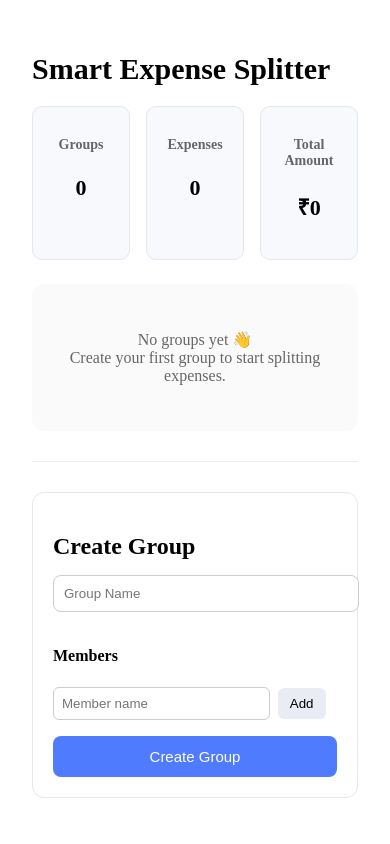
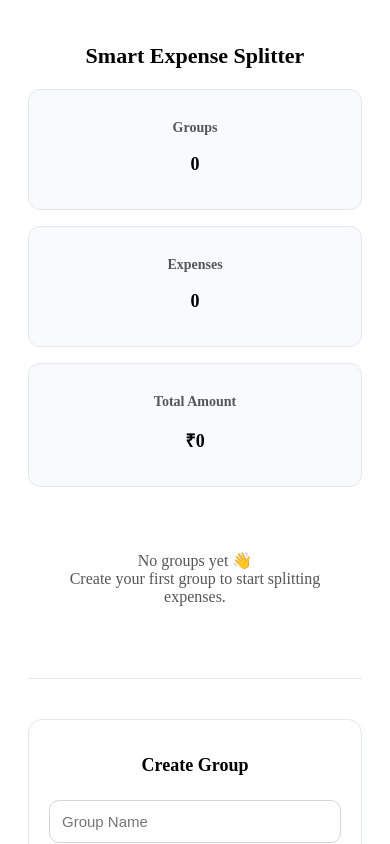
Before and after one commit to NSGahlot/smart-expense-splitter, a React (Vite) app: page / in a window 390 px wide. Shown: the top 844 px of the page. Built offline with nearby package versions, Linux system fonts and the light colour scheme.

Commit message:
Home page css done

```diff
--- a/src/components/ExpenseForm.jsx
+++ b/src/components/ExpenseForm.jsx
@@ -1,22 +1,37 @@
-import { useState } from "react";
+import { useState, useEffect } from "react";
 import { useDispatch } from "react-redux";
 import { addExpense } from "../features/groups/groupsSlice";
 import "./ExpenseForm.css";
 
 const ExpenseForm = ({ group }) => {
+  const dispatch = useDispatch();
+
+  if (!group) return null;
+
   const [title, setTitle] = useState("");
   const [amount, setAmount] = useState("");
-  const [paidBy, setPaidBy] = useState(group.members[0]);
+  const [paidBy, setPaidBy] = useState("");
   const [splitType, setSplitType] = useState("equal");
   const [customSplit, setCustomSplit] = useState({});
-  const dispatch = useDispatch();
+  const [expenseDate, setExpenseDate] = useState(
+    new Date().toISOString().split("T")[0]
+  );
+
+  useEffect(() => {
+    if (group?.members?.length) {
+      setPaidBy(group.members[0]);
+    }
+  }, [group]);
 
   const handleCustomChange = (member, value) => {
-    setCustomSplit({ ...customSplit, [member]: Number(value) });
+    setCustomSplit((prev) => ({
+      ...prev,
+      [member]: Number(value),
+    }));
   };
 
   const handleAddExpense = () => {
-    if (!title || !amount) return;
+    if (!title || !amount || !paidBy) return;
 
     dispatch(
       addExpense({
@@ -27,6 +42,7 @@ const ExpenseForm = ({ group }) => {
           paidBy,
           splitType,
           customSplit: splitType === "custom" ? customSplit : null,
+          date: new Date(expenseDate).toISOString(), // ✅ USER SELECTED DATE
         },
       })
     );
@@ -35,6 +51,7 @@ const ExpenseForm = ({ group }) => {
     setAmount("");
     setSplitType("equal");
     setCustomSplit({});
+    setExpenseDate(new Date().toISOString().split("T")[0]);
   };
 
   return (
@@ -57,10 +74,19 @@ const ExpenseForm = ({ group }) => {
 
         <select value={paidBy} onChange={(e) => setPaidBy(e.target.value)}>
           {group.members.map((m) => (
-            <option key={m}>{m}</option>
+            <option key={m} value={m}>
+              {m}
+            </option>
           ))}
         </select>
       </div>
+
+      {/* ✅ DATE PICKER */}
+      <input
+        type="date"
+        value={expenseDate}
+        onChange={(e) => setExpenseDate(e.target.value)}
+      />
 
       <div className="split-options">
         <label>
--- a/src/components/ExpenseList.jsx
+++ b/src/components/ExpenseList.jsx
@@ -5,7 +5,9 @@ import "./ExpenseList.css";
 const ExpenseList = ({ expenses, groupId }) => {
   const dispatch = useDispatch();
 
-  if (expenses.length === 0) return <p>No expenses yet</p>;
+  if (expenses.length === 0) {
+    return <p>No expenses yet</p>;
+  }
 
   return (
     <div className="expense-list">
@@ -14,7 +16,14 @@ const ExpenseList = ({ expenses, groupId }) => {
       {expenses.map((e) => (
         <div key={e.id} className="expense-item">
           <div className="expense-info">
-            {e.title} – ₹{e.amount} (Paid by {e.paidBy})
+            <div>
+              {e.title} – ₹{e.amount} (Paid by {e.paidBy})
+            </div>
+
+            <small style={{ color: "#666" }}>
+              📅{" "}
+              {e.date ? new Date(e.date).toDateString() : "Date not available"}
+            </small>
           </div>
 
           <button
--- a/src/components/GroupForm.css
+++ b/src/components/GroupForm.css
@@ -1,33 +1,68 @@
+/* 🧩 GROUP FORM */
 .group-form {
     background: #ffffff;
-    padding: 20px;
-    border-radius: 12px;
+    padding: 28px;
+    border-radius: 14px;
     border: 1px solid #e3e7ee;
+    max-width: 520px;
+    margin: 40px auto;
 }
 
-.group-form h2 {
-    margin-bottom: 15px;
+/* ✅ IMPORTANT: consistent box sizing */
+.group-form *,
+.group-form *::before,
+.group-form *::after {
+    box-sizing: border-box;
 }
 
+/* 📝 TITLE */
+.group-form h2 {
+    margin-bottom: 24px;
+    font-size: 20px;
+    text-align: center;
+}
+
+/* ✏️ GROUP NAME INPUT */
 .group-input {
     width: 100%;
-    padding: 10px;
-    margin-bottom: 14px;
-    border-radius: 8px;
-    border: 1px solid #ccc;
+    padding: 12px;
+    margin-bottom: 18px;
+    border-radius: 10px;
+    border: 1px solid #d1d5db;
+    font-size: 15px;
 }
 
+/* 🚀 CREATE GROUP BUTTON */
 .create-btn {
-    width: 100%;
+    display: block;
+    width: 70%;
+    margin: 24px auto 0;
     padding: 12px;
-    border-radius: 8px;
+    border-radius: 10px;
     border: none;
     background: #4f7cff;
-    color: white;
-    font-size: 15px;
+    color: #fff;
+    font-size: 16px;
+    font-weight: 500;
     cursor: pointer;
+    transition: background 0.2s ease;
 }
 
 .create-btn:hover {
     background: #3f6ae0;
 }
+
+/* 📱 MOBILE */
+@media (max-width: 640px) {
+    .group-form {
+        padding: 20px;
+    }
+
+    .group-form h2 {
+        font-size: 18px;
+    }
+
+    .create-btn {
+        width: 100%;
+    }
+}
--- /dev/null
+++ b/src/components/MemberExpenses.jsx
@@ -0,0 +1,36 @@
+const MemberExpenses = ({ group, member }) => {
+  const relatedExpenses = group.expenses.filter((e) => {
+    // Paid by member
+    if (e.paidBy === member) return true;
+
+    // Equal split → all members involved
+    if (e.splitType === "equal") return true;
+
+    // Custom split
+    if (e.customSplit && e.customSplit[member] > 0) return true;
+
+    return false;
+  });
+
+  if (relatedExpenses.length === 0) {
+    return <p>No expenses for {member}</p>;
+  }
+
+  return (
+    <div>
+      <h3>Expenses for {member}</h3>
+
+      {relatedExpenses.map((e) => (
+        <div key={e.id} style={{ marginBottom: "10px" }}>
+          <strong>{e.title}</strong> – ₹{e.amount}
+          <br />
+          <small>
+            Paid by {e.paidBy} | 📅 {new Date(e.date).toDateString()}
+          </small>
+        </div>
+      ))}
+    </div>
+  );
+};
+
+export default MemberExpenses;
--- a/src/components/MemberForm.css
+++ b/src/components/MemberForm.css
@@ -1,25 +1,66 @@
+/* 👥 MEMBER FORM */
 .member-form {
-    margin-bottom: 16px;
+    display: flex;
+    flex-direction: column;
+    gap: 12px;
+    margin-bottom: 18px;
 }
 
-.member-input {
-    width: 70%;
-    padding: 8px;
-    border-radius: 6px;
-    border: 1px solid #ccc;
+/* ✅ IMPORTANT: consistent box sizing */
+.member-form *,
+.member-form *::before,
+.member-form *::after {
+    box-sizing: border-box;
 }
 
-.add-member-btn {
-    padding: 8px 12px;
-    margin-left: 8px;
-    border-radius: 6px;
-    border: none;
-    background: #e9ecf5;
-    cursor: pointer;
+/* 🏷️ TITLE */
+.member-form h4 {
+    font-size: 14px;
+    font-weight: 500;
+    color: #444;
+    margin: 0;
 }
 
+/* ✏️ MEMBER INPUT */
+.member-input {
+    width: 100%;
+    padding: 12px;
+    border-radius: 10px;
+    border: 1px solid #d1d5db;
+    font-size: 15px;
+}
+
+/* ➕ ADD BUTTON */
+.add-member-btn {
+    width: 100%;
+    padding: 12px;
+    border-radius: 10px;
+    border: none;
+    background: #eef2ff;
+    color: #333;
+    cursor: pointer;
+    font-size: 15px;
+}
+
+/* 📋 MEMBER LIST */
 .member-list {
-    margin-top: 10px;
-    padding-left: 18px;
-    color: #555;
+    list-style: none;
+    padding: 0;
+    margin-top: 6px;
+    display: flex;
+    flex-wrap: wrap;
+    gap: 8px;
 }
+
+.member-list li {
+    background: #f1f5f9;
+    padding: 8px 14px;
+    border-radius: 16px;
+    font-size: 15px;
+    color: #333;
+    font-weight: 500;
+}
+
+.member-list li:hover {
+    background: #e0e7ff;
+}
--- a/src/components/MemberSummary.jsx
+++ b/src/components/MemberSummary.jsx
@@ -1,7 +1,7 @@
 import { calculateMemberSummary } from "../features/groups/groupUtils";
 import "./MemberSummary.css";
 
-const MemberSummary = ({ group }) => {
+const MemberSummary = ({ group, setSelectedMember }) => {
   const summary = calculateMemberSummary(group);
 
   return (
@@ -22,7 +22,15 @@ const MemberSummary = ({ group }) => {
             const net = d.paid - d.share;
             return (
               <tr key={name}>
-                <td>{name}</td>
+                <td
+                  style={{
+                    cursor: "pointer",
+                    textDecoration: "underline",
+                  }}
+                  onClick={() => setSelectedMember(name)}
+                >
+                  {name}
+                </td>
                 <td>₹{d.paid.toFixed(0)}</td>
                 <td>₹{d.share.toFixed(0)}</td>
                 <td className={net >= 0 ? "net-positive" : "net-negative"}>
--- a/src/pages/Home.css
+++ b/src/pages/Home.css
@@ -1,34 +1,36 @@
+/* 🌍 CONTAINER */
 .home-container {
-    max-width: 1000px;
-    margin: 0 auto;
-    padding: 24px;
+    max-width: 1100px;
+    margin: auto;
+    padding: 20px;
 }
 
+/* 🔥 TITLE */
 .home-title {
-    font-size: 30px;
-    font-weight: 600;
+    font-size: 28px;
     margin-bottom: 20px;
+    text-align: center;
 }
 
-/* ===== STATS ===== */
+/* 📊 STATS */
 .stats-wrapper {
-    display: flex;
+    display: grid;
+    grid-template-columns: repeat(auto-fit, minmax(180px, 1fr));
     gap: 16px;
     margin-bottom: 24px;
 }
 
 .stat-card {
-    flex: 1;
-    background: #f7f9fc;
+    background: #f8fafc;
+    border: 1px solid #e5e7eb;
+    border-radius: 12px;
     padding: 16px;
-    border-radius: 10px;
     text-align: center;
-    border: 1px solid #e3e7ee;
 }
 
 .stat-card h3 {
     font-size: 14px;
-    color: #666;
+    color: #555;
     margin-bottom: 6px;
 }
 
@@ -37,70 +39,86 @@
     font-weight: 600;
 }
 
-/* ===== SEARCH ===== */
+/* 🔍 SEARCH */
 .search-input {
     width: 100%;
-    padding: 10px;
-    margin-bottom: 18px;
+    max-width: 400px;
+    padding: 10px 12px;
+    font-size: 15px;
+    margin-bottom: 20px;
     border-radius: 8px;
-    border: 1px solid #ccc;
+    border: 1px solid #d1d5db;
 }
 
-/* ===== GROUP LIST ===== */
+/* 📂 GROUP LIST */
 .group-list {
     list-style: none;
     padding: 0;
+    margin-bottom: 24px;
     display: grid;
-    grid-template-columns: repeat(auto-fill, minmax(220px, 1fr));
-    gap: 14px;
+    grid-template-columns: repeat(auto-fit, minmax(240px, 1fr));
+    gap: 16px;
 }
 
-.group-item {}
+.group-item {
+    border: 1px solid #e5e7eb;
+    border-radius: 12px;
+    padding: 14px;
+    background: #fff;
+    transition: background 0.2s ease;
+}
+
+.group-item:hover {
+    background: #f1f5f9;
+}
 
 .group-btn {
-    width: 100%;
-    padding: 14px;
-    border-radius: 10px;
-    border: 1px solid #ddd;
-    background: white;
+    background: none;
+    border: none;
+    font-size: 16px;
+    font-weight: 500;
     cursor: pointer;
     text-align: left;
-    font-size: 15px;
-    transition: all 0.2s ease;
+    width: 100%;
 }
 
-.group-btn:hover {
-    background: #f1f5ff;
-    border-color: #b4c6ff;
-    transform: translateY(-2px);
+.group-form {
+    margin-top: 40px;
 }
 
-/* ===== EMPTY STATE ===== */
+/* 🧾 EMPTY STATE */
 .empty-state {
-    background: #fafafa;
-    padding: 30px;
-    border-radius: 12px;
+    padding: 24px;
     text-align: center;
-    color: #666;
-    margin-bottom: 25px;
+    color: #555;
 }
 
-/* ===== ACTIONS ===== */
+/* ➖ DIVIDER */
+.divider {
+    margin: 32px 0;
+    border: none;
+    border-top: 1px solid #e5e7eb;
+}
+
+/* 🧹 RESET */
 .reset-btn {
-    margin-top: 24px;
-    background: #ffe5e5;
-    border: 1px solid #ffbcbc;
+    background: #fee2e2;
+    border: 1px solid #fecaca;
     padding: 10px 16px;
     border-radius: 8px;
     cursor: pointer;
+    margin-top: 20px;
+    display: block;
+    margin: 40px auto 0;
 }
 
-.reset-btn:hover {
-    background: #ffd6d6;
+/* 📱 MOBILE FIX */
+@media (max-width: 640px) {
+    .home-title {
+        font-size: 22px;
+    }
+
+    .stat-card p {
+        font-size: 18px;
+    }
 }
-
-.divider {
-    margin: 30px 0;
-    border: none;
-    border-top: 1px solid #eee;
-}
```
Also changed, not shown: src/pages/GroupPage.jsx (+68 -9 lines).
